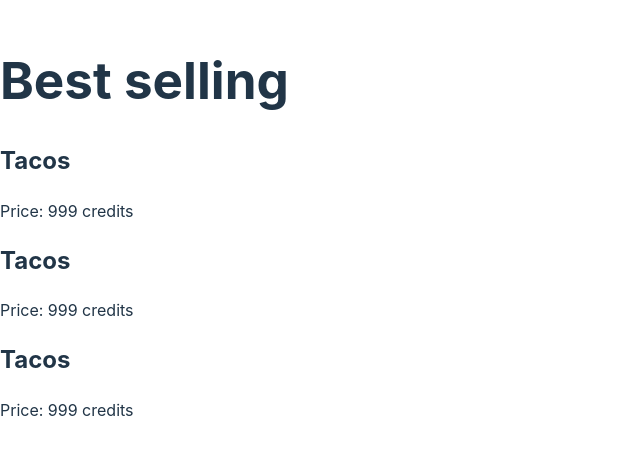
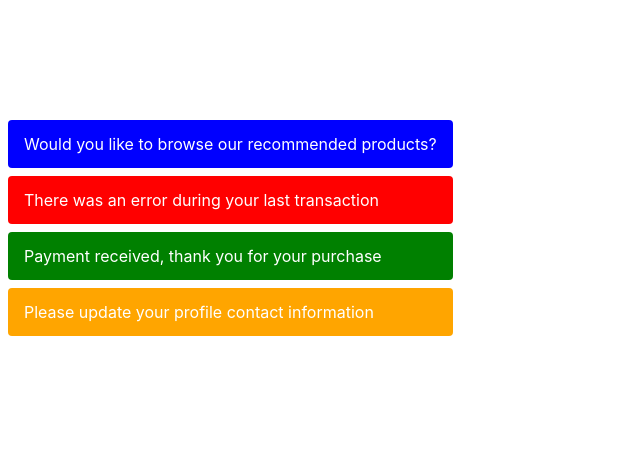
Before and after one commit to MykhailoVobolis/my-react-test-project, a React (Vite) app: page / in a window 1280 px wide. Shown: the part 172-626 px from the top of the page, without its empty margins (0-640 px from the left). Built offline with nearby package versions, Linux system fonts and the light colour scheme.

Commit message:
my first commit

```diff
--- a/package.json
+++ b/package.json
@@ -10,6 +10,7 @@
     "preview": "vite preview"
   },
   "dependencies": {
+    "clsx": "^2.1.0",
     "react": "^18.2.0",
     "react-dom": "^18.2.0"
   },
--- /dev/null
+++ b/src/components/Alert.css
@@ -0,0 +1,32 @@
+/* src/components/Alert.css */
+
+.alert {
+  margin: 8px;
+  padding: 12px 16px;
+  border-radius: 4px;
+  color: white;
+}
+
+.alert.info {
+  background-color: blue;
+}
+
+.alert.success {
+  background-color: green;
+}
+
+.alert.error {
+  background-color: red;
+}
+
+.alert.warning {
+  background-color: orange;
+}
+
+.alert.is-outlined {
+  outline: 1px solid black;
+}
+
+.alert.is-elevated {
+  box-shadow: rgb(0 0 0 / 20%) 0px 3px 3px -2px, rgb(0 0 0 / 14%) 0px 3px 4px 0px, rgb(0 0 0 / 12%) 0px 1px 8px 0px;
+}
--- /dev/null
+++ b/src/components/Alert.jsx
@@ -0,0 +1,21 @@
+import clsx from "clsx";
+
+import css from "./Alert.module.css";
+
+export const Alert = ({ variant, children }) => {
+  return <p className={clsx(css.alert, css[variant])}>{children}</p>;
+};
+
+// export const Alert = ({ variant, outlined, elevated, children }) => {
+//   const classNames = ["alert", variant];
+
+//   return (
+//     <p
+//       className={clsx("alert", variant, {
+//         "is-outlined": outlined,
+//         "is-elevated": elevated,
+//       })}>
+//       {children}
+//     </p>
+//   );
+// };
--- /dev/null
+++ b/src/components/Alert.module.css
@@ -0,0 +1,35 @@
+.alert {
+  margin: 8px;
+  padding: 12px 16px;
+  border-radius: 4px;
+  background-color: gray;
+  color: white;
+}
+
+.alert.info {
+  composes: alert;
+  background-color: blue;
+}
+
+.alert.success {
+  composes: alert;
+  background-color: green;
+}
+
+.alert.error {
+  composes: alert;
+  background-color: red;
+}
+
+.alert.warning {
+  composes: alert;
+  background-color: orange;
+}
+
+/* .alert.is-outlined {
+  outline: 1px solid black;
+}
+
+.alert.is-elevated {
+  box-shadow: rgb(0 0 0 / 20%) 0px 3px 3px -2px, rgb(0 0 0 / 14%) 0px 3px 4px 0px, rgb(0 0 0 / 12%) 0px 1px 8px 0px;
+} */
--- a/src/components/App.jsx
+++ b/src/components/App.jsx
@@ -1,13 +1,35 @@
-import Product from './Product';
+// import { BookList } from './Booklist';
+
+// const favouriteBooks = [
+//   { id: "id-1", name: "JS for beginners" },
+//   { id: "id-2", name: "React basics" },
+//   { id: "id-3", name: "React Router overview" }
+// ];
+
+// export default function App() {
+//   return (
+//     <>
+//     	<h1>Books of the week</h1>
+//       <BookList books={favouriteBooks} />
+//     </>
+//   );
+// }
+
+import { Alert } from "./Alert";
 
 export default function App() {
   return (
-    <div>
-      <h1>Best selling</h1>
-
-      <Product />
-      <Product />
-      <Product />
-    </div>
+    <>
+      <Alert variant="info">Would you like to browse our recommended products?</Alert>
+      <Alert variant="error" outlined>
+        There was an error during your last transaction
+      </Alert>
+      <Alert variant="success" elevated>
+        Payment received, thank you for your purchase
+      </Alert>
+      <Alert variant="warning" outlined elevated>
+        Please update your profile contact information
+      </Alert>
+    </>
   );
 }
--- /dev/null
+++ b/src/components/Booklist.jsx
@@ -0,0 +1,9 @@
+export const BookList = ({ books }) => {
+  return (
+    <ul>
+      {books.map((book) => {
+        return <li key={book.id}>{book.name}</li>;
+      })}
+    </ul>
+  );
+};
--- a/src/components/Product.jsx
+++ /dev/null
@@ -1,12 +0,0 @@
-// src/Product.jsx
-
-const Product = () => {
-    return (
-      <div>
-        <h2>Tacos</h2>
-              <p>Price: 999 credits</p>
-      </div>
-    );
-  };
-
-    export default Product;
```
Also changed, not shown: 1 other file (tests, documents, lock files or other folders).
